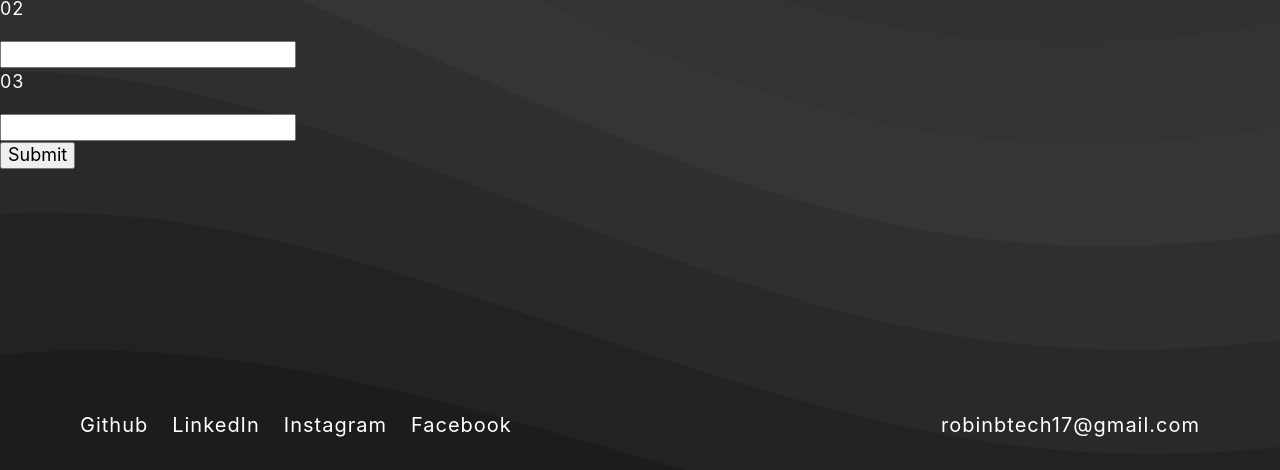
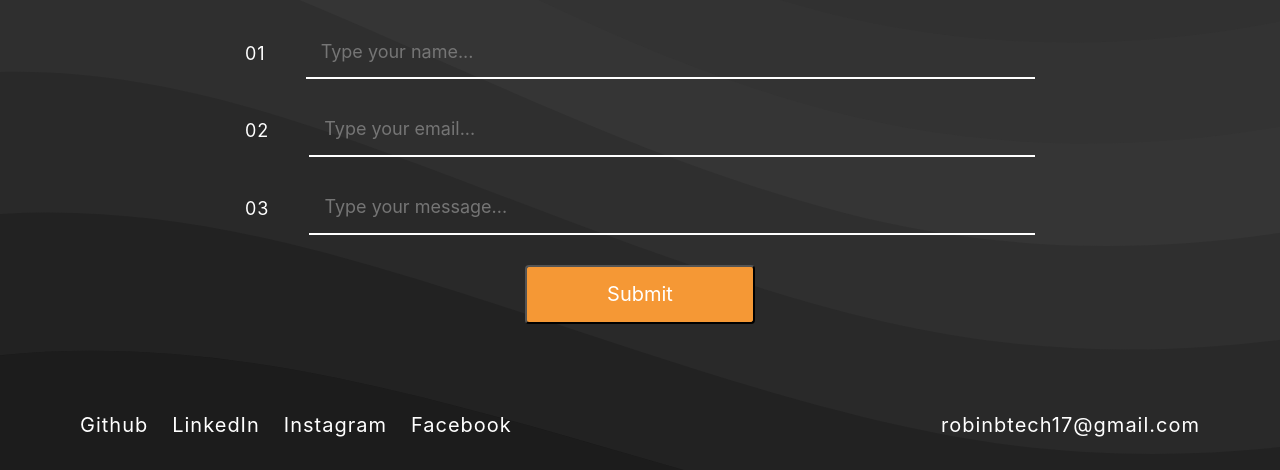
Before and after one commit to company-to-accompany/robin-portfolio, a Gatsby site: page /contact in a window 1280 px wide. Shown: the part 330-800 px from the top of the page. Built offline with nearby package versions, Linux system fonts and the light colour scheme; Gatsby itself is replaced by a stand-in of ours.

Commit message:
Contact page style implementation.

```diff
--- /dev/null
+++ b/src/assets/styles/contact.css
@@ -0,0 +1,50 @@
+#contact {
+  display: flex;
+  align-items: center;
+  justify-content: center;
+  height: 100%;
+}
+
+.contact__container {
+  text-align: center;
+  max-width: 850px;
+  padding: 0 3rem;
+}
+
+.contact__title {
+  font-size: 5rem;
+  color: var(--color-primary);
+}
+
+.contact__form {
+  margin-top: 3rem;
+}
+
+.contact__input-container {
+  display: flex;
+  align-items: center;
+  margin: 2.5rem 0;
+}
+
+.contact_btn-container {
+  margin-top: 3rem;
+}
+
+.contact__form-input {
+  background: transparent;
+  border: none;
+  border-bottom: 2px solid var(--color-primary);
+  color: var(--color-primary);
+  flex: 1;
+  font-family: inherit;
+  margin-left: 4rem;
+  outline: none;
+  padding: 1.5rem;
+  width: 100%;
+}
+
+@media screen and (max-width: 600px) {
+  .contact__title {
+    font-size: 4rem;
+  }
+}
--- a/src/pages/contact.tsx
+++ b/src/pages/contact.tsx
@@ -1,30 +1,57 @@
 import React from "react"
 import Layout from "../components/Layout"
 import { Title } from "../components/Title"
+import "../assets/styles/contact.css"
 
 const Contact = () => {
+  const handleSubmit = event => {
+    event.preventDefault()
+  }
   return (
     <Layout>
       <Title text="Robin | Contact" />
       <section id="contact">
-        <article>
-          <h2>Have questions? Need to hire me?</h2>
+        <article className="contact__container">
+          <h2 className="contact__title">Have questions? Need to hire me?</h2>
           <p>Submit the form and I'll reach you</p>
-          <form>
-            <div>
-              <p>01</p>
-              <input type="text" name="name" id="name" />
+          <form className="contact__form" onSubmit={handleSubmit}>
+            <div className="contact__input-container">
+              <span>01</span>
+              <input
+                autoComplete="off"
+                className="contact__form-input"
+                type="text"
+                name="name"
+                id="name"
+                placeholder="Type your name..."
+              />
             </div>
-            <div>
-              <p>02</p>
-              <input type="email" name="email" id="email" />
+            <div className="contact__input-container">
+              <span>02</span>
+              <input
+                autoComplete="off"
+                className="contact__form-input"
+                type="email"
+                name="email"
+                id="email"
+                placeholder="Type your email..."
+              />
             </div>
-            <div>
-              <p>03</p>
-              <input type="text" name="message" id="message" />
+            <div className="contact__input-container">
+              <span>03</span>
+              <input
+                autoComplete="off"
+                className="contact__form-input"
+                type="text"
+                name="message"
+                id="message"
+                placeholder="Type your message..."
+              />
             </div>
-            <div>
-              <button type="submit">Submit</button>
+            <div className="contact_btn-container">
+              <button className="btn" type="submit">
+                Submit
+              </button>
             </div>
           </form>
         </article>
```
